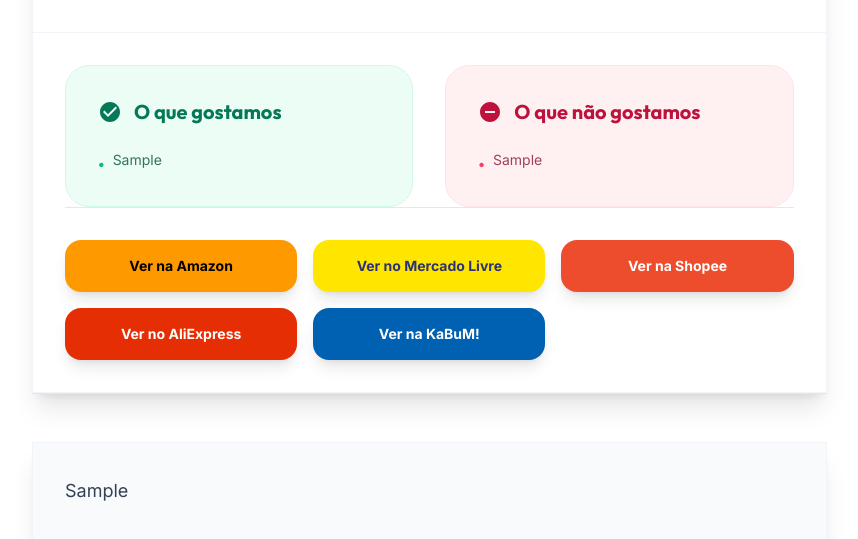
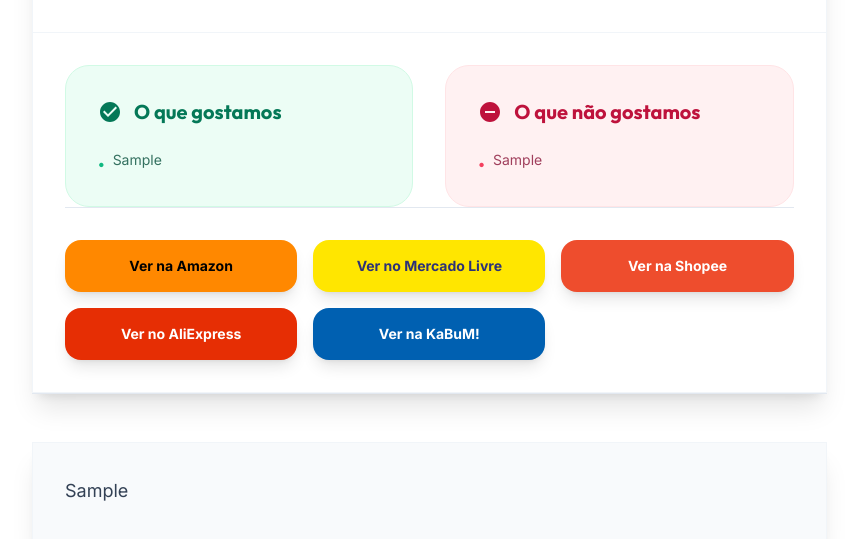
Before and after one commit to andresperes33/blog, a Django app: a page that uses templates/reviews/guide_detail.html in a window 1280 px wide. Shown: the part 1564-2103 px from the top of the page, without its empty margins (0-858 px from the left). Run offline with Django 5.2, Linux system fonts and the light colour scheme; tables that the repository leaves empty hold one stand-in row (values such as "Sample post"); grey boxes marked "Sample" are stand-in pictures; some libraries are stand-ins or nearby versions.

Commit message:
style: adjust amazon button color to deeper orange to avoid yellowish look

```diff
--- a/templates/reviews/guide_detail.html
+++ b/templates/reviews/guide_detail.html
@@ -156,7 +156,7 @@
                             <div class="grid grid-cols-1 sm:grid-cols-2 lg:grid-cols-3 gap-4 pt-8 border-t border-slate-200 dark:border-slate-800">
                                 {% if item.amazon_link %}
                                 <a href="{{ item.amazon_link }}" target="_blank" rel="nofollow"
-                                   style="background-color: #FF9900; color: #000000;"
+                                   style="background-color: #FF8800; color: #000000;"
                                    class="flex items-center justify-center gap-3 w-full font-black py-4 rounded-2xl shadow-lg hover:shadow-orange-500/40 hover:-translate-y-1 transition-all duration-300 text-sm tracking-wide">
                                     Ver na Amazon
                                 </a>
```
